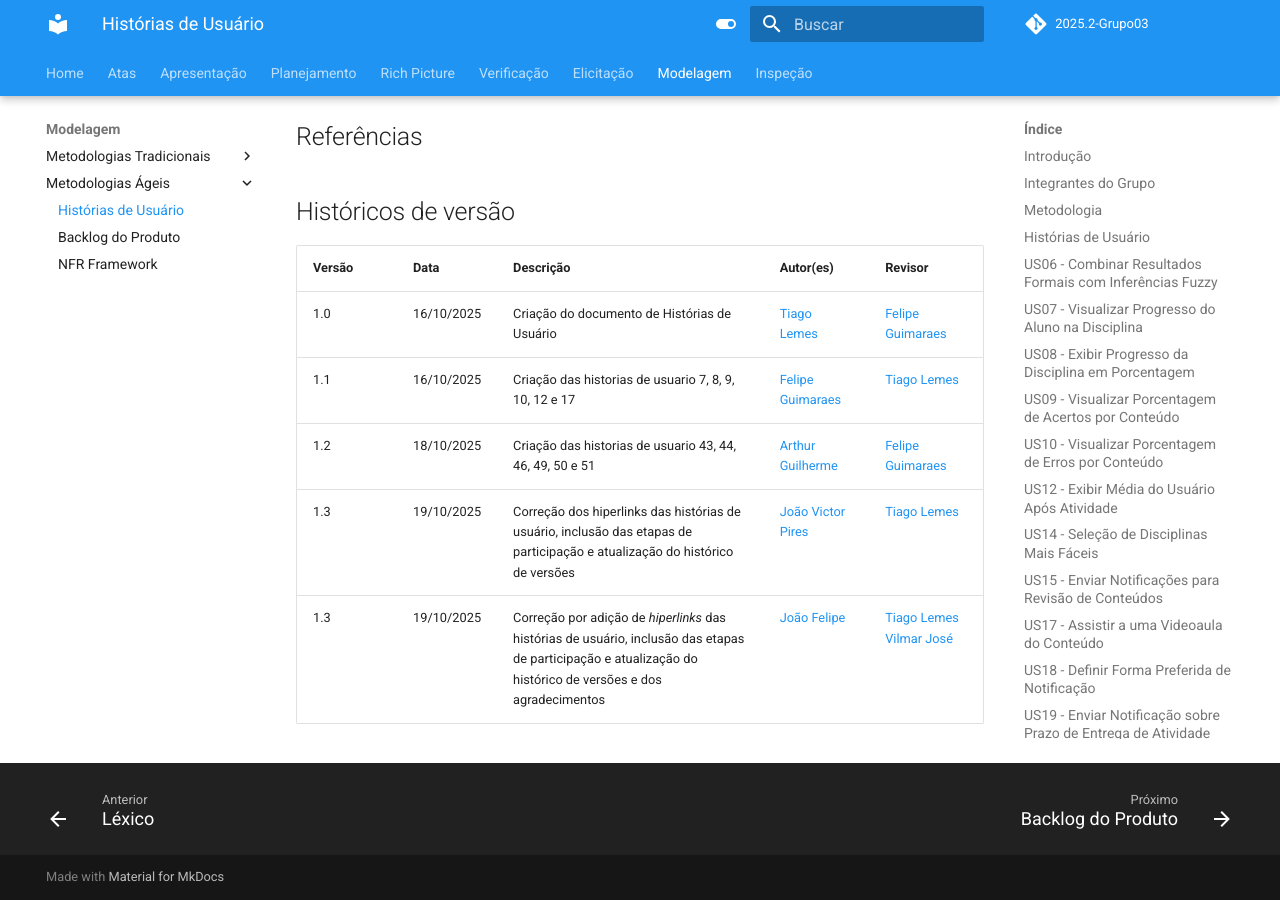
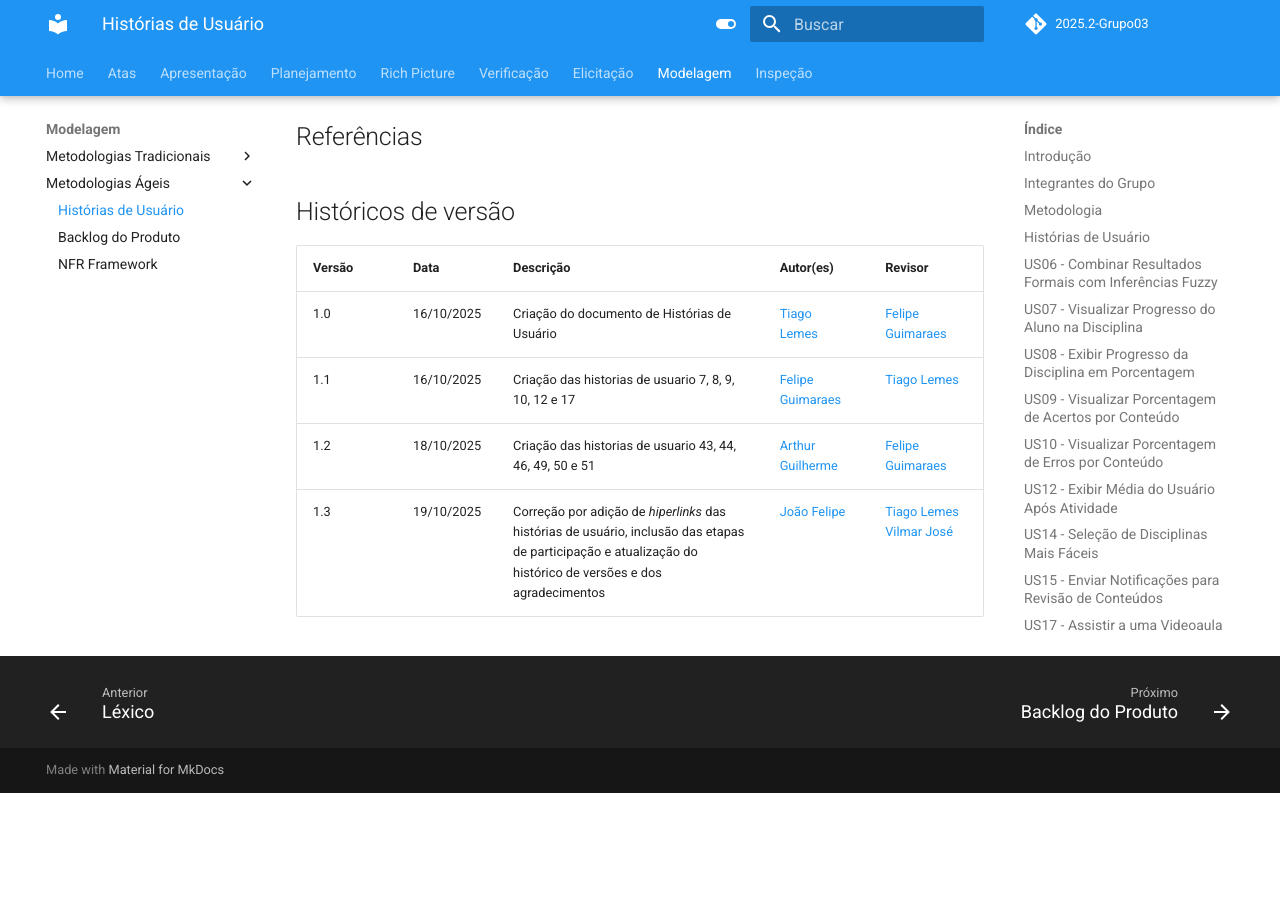
Before and after one commit to Requisitos-de-Software/2025.2-Grupo03, an MkDocs documentation site: the page built from docs/Modelagem/historias_de_usuario.md, in a window 1280 px wide and 900 px high, scrolled down 19544 px. Built offline with MkDocs 1.6.1 and Material for MkDocs 9.7.7, drawn with Linux system fonts in a browser that asks for light colours; comment, search, counter and statistics services are not loaded; after the commit the page ends 20337 px from its top, so only the background shows below that.

Commit message:
Correção do Histórico de Versão nas US

```diff
--- a/docs/Modelagem/historias_de_usuario.md
+++ b/docs/Modelagem/historias_de_usuario.md
@@ -464,5 +464,4 @@ O Grupo 03 agradece o apoio das ferramentas de Inteligência Artificial Generati
 | 1.0    | 16/10/2025 | Criação do documento de Histórias de Usuário  | [Tiago Lemes](https://github.com/TiagoTeixeira-2005)| [Felipe Guimaraes](https://github.com/felipegf1) |
 | 1.1    | 16/10/2025 | Criação das historias de usuario 7, 8, 9, 10, 12 e 17 | [Felipe Guimaraes](https://github.com/felipegf1)| [Tiago Lemes](https://github.com/TiagoTeixeira-2005) |
 | 1.2    | 18/10/2025 | Criação das historias de usuario 43, 44, 46, 49, 50 e 51 | [Arthur Guilherme](https://github.com/ArthurGuilher62)| [Felipe Guimaraes](https://github.com/felipegf1) |
-| 1.3    | 19/10/2025 | Correção dos hiperlinks das histórias de usuário, inclusão das etapas de participação e atualização do histórico de versões | [João Victor Pires](https://github.com/joaovpires) | [Tiago Lemes](https://github.com/TiagoTeixeira-2005) |
 | 1.3    | 19/10/2025 | Correção por adição de *hiperlinks* das histórias de usuário, inclusão das etapas de participação e atualização do histórico de versões e dos agradecimentos | [João Felipe](https://github.com/MrBolt2005) | [Tiago Lemes](https://github.com/TiagoTeixeira-2005) <rb> [Vilmar José](https://github.com/VilmarFagundes) |
```
